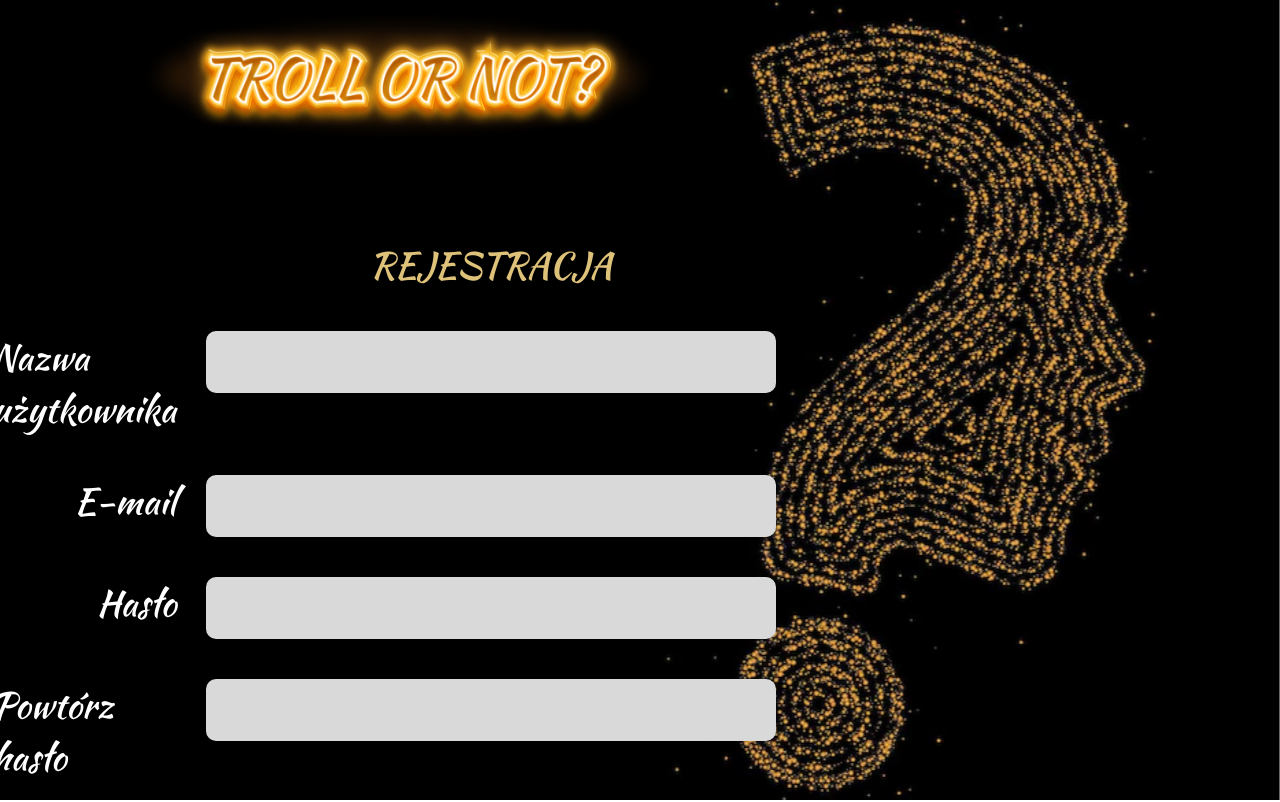
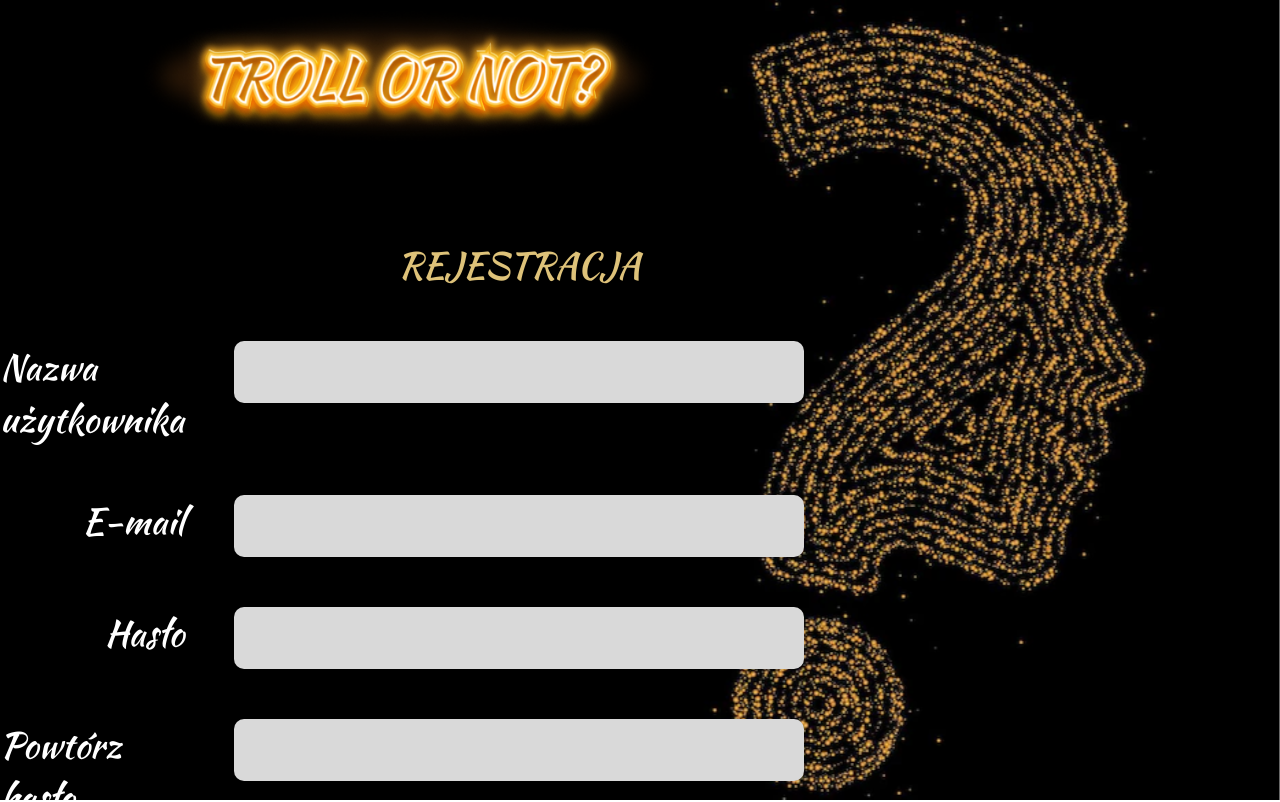
Before and after one commit to Coderscamp-2021-2022-Lukasz-Kamil/troll-or-not, a React (Create React App) app in the folder client/: page /registration in a window 1280 px wide. Shown: the top 802 px of the page. Built offline with nearby package versions, Linux system fonts and the light colour scheme.

Commit message:
imporve registration and add question

```diff
--- a/client/src/components/views/AddQuestionPage/AddQuestionPage.tsx
+++ b/client/src/components/views/AddQuestionPage/AddQuestionPage.tsx
@@ -18,13 +18,13 @@ const AddQuestionPage = () => {
                     <Input />
                     <p></p>
                     <p></p>
-                    <TypographyGrid>Opdowiedź A</TypographyGrid>
+                    <TypographyGrid>Opdowiedź Prawidłowa</TypographyGrid>
                     <Input />
-                    <TypographyGrid>Odpowiedź B</TypographyGrid>
+                    <TypographyGrid>Odpowiedź Błędna</TypographyGrid>
                     <Input />
-                    <TypographyGrid>Odpowiedź C</TypographyGrid>
+                    <TypographyGrid>Odpowiedź Błędna</TypographyGrid>
                     <Input />
-                    <TypographyGrid>Odpowiedź D</TypographyGrid>
+                    <TypographyGrid>Odpowiedź Błędna</TypographyGrid>
                     <Input />
                     <p></p>
                     <Button>Dodaj pytanie!</Button>
--- a/client/src/components/views/RegistrationPage/RegistrationPage.tsx
+++ b/client/src/components/views/RegistrationPage/RegistrationPage.tsx
@@ -29,22 +29,20 @@ const RegistrationPage = () => {
         <>
         <Title />
         <LeftSideContainer>
-            <FlexWrapper direction="column">
-                <GridContainer GridColumnLeftWidth={1} GridColumnRightWidth={2} GridGap="40">
+            <GridContainer>
                 <p></p>
                 <SiteTitle>Rejestracja</SiteTitle>
-                    <TypographyGrid marginRight={30}>Nazwa użytkownika</TypographyGrid>
+                <TypographyGrid>Nazwa użytkownika</TypographyGrid>
                 <Input />
-                    <TypographyGrid marginRight={30}>E-mail</TypographyGrid>
+                <TypographyGrid>E-mail</TypographyGrid>
                 <Input />
-                    <TypographyGrid marginRight={30}>Hasło</TypographyGrid>
+                <TypographyGrid>Hasło</TypographyGrid>
                 <Input />
-                    <TypographyGrid marginRight={30}>Powtórz hasło</TypographyGrid>
+                <TypographyGrid>Powtórz hasło</TypographyGrid>
                 <Input />
                 <p></p>
                 <Button>Stwórz konto!</Button>
             </GridContainer>
-            </FlexWrapper>
         </LeftSideContainer>
         <FlexWrapperLink justifyContent="flex-start">
             <Typography>Masz już konto?</Typography>
```
Lines whose indentation alone changed are shown as unchanged.
